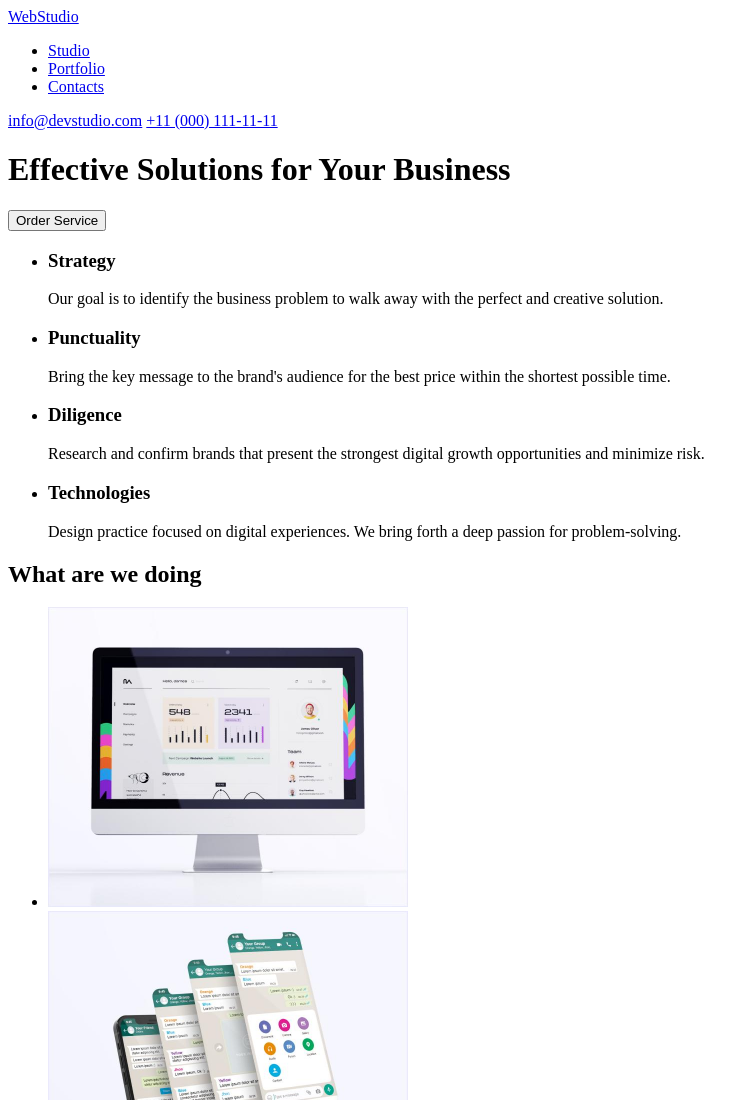
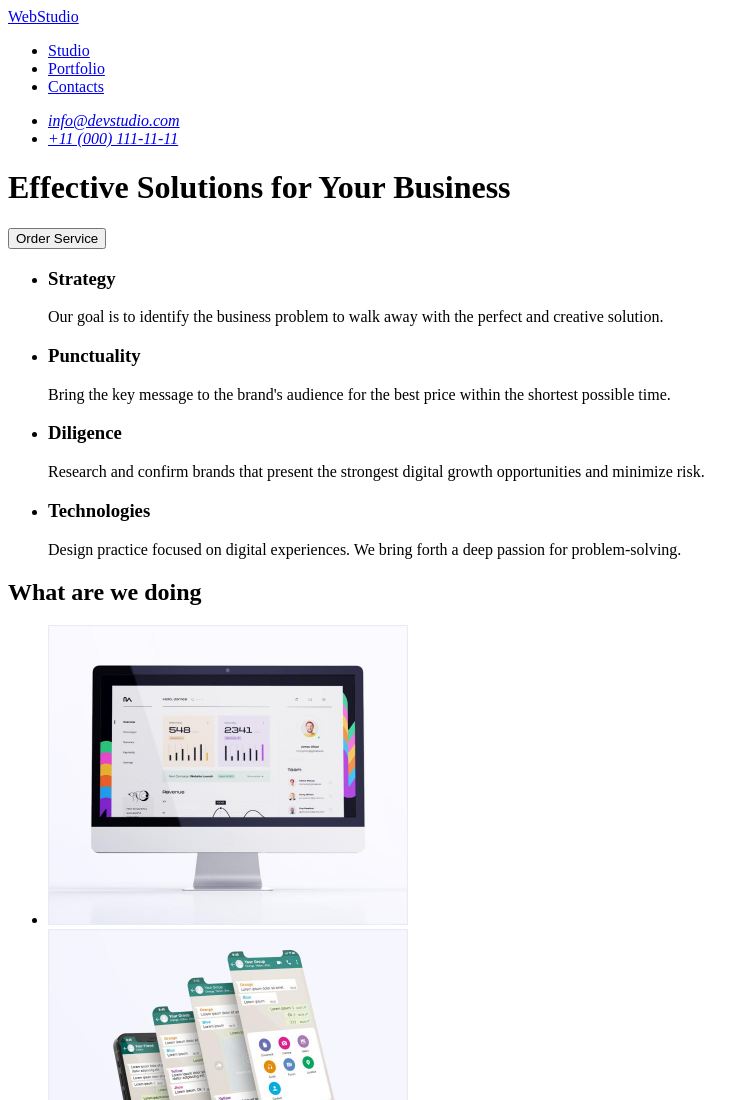
Before and after one commit to Chalaya22/goit-markup-hw-01, a plain HTML site: page index.html in a window 1280 px wide. Shown: the top 1100 px of the page, without its empty margins (0-754 px from the left). Drawn offline with Linux system fonts and the light colour scheme.

Commit message:
versia 3

```diff
--- a/index.html
+++ b/index.html
@@ -16,8 +16,14 @@
           <li><a href="Contacts./index.html">Contacts</a></li>
         </ul>
       </nav>
-      <a href="mailto:info@devstudio.com">info@devstudio.com</a>
-      <a href="tel:+110001111111">+11 (000) 111-11-11</a>
+      <address>
+        <ul>
+          <li><a href="mailto:info@devstudio.com">info@devstudio.com</a></li>
+          <li><a href="tel:+110001111111">+11 (000) 111-11-11</a></li>
+        </ul>
+      </address>
+
+
     </header>
     <main>
       <h1>Effective Solutions for Your Business</h1>
@@ -130,7 +136,7 @@
       </section>
     </main>
     <footer>
-      <a href="/index.html">WebStudio</a>
+      <a href="./index.html">WebStudio</a>
       <p>
         Increase the flow of customers and sales for your business with digital
         marketing & growth solutions.
```
